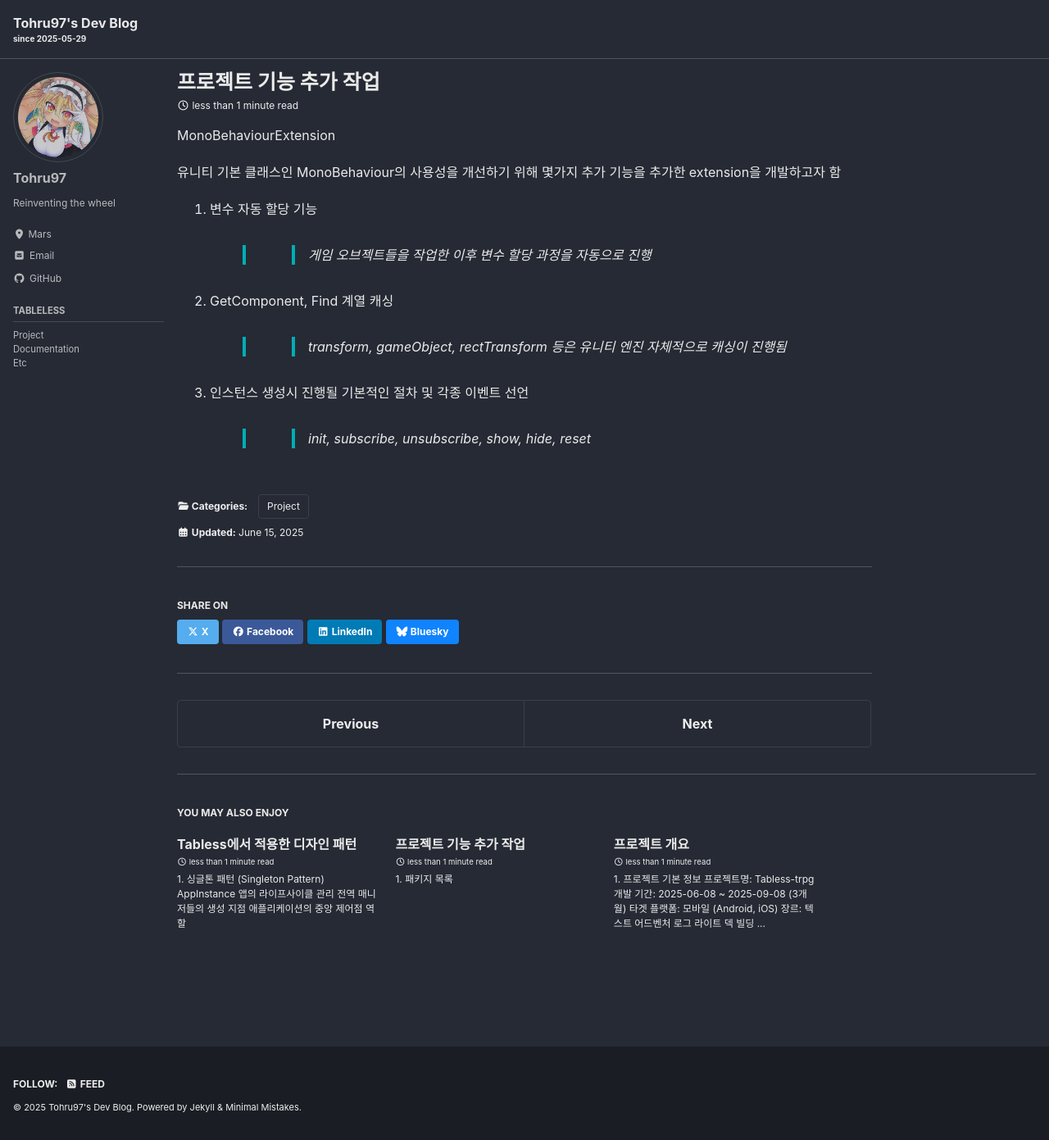
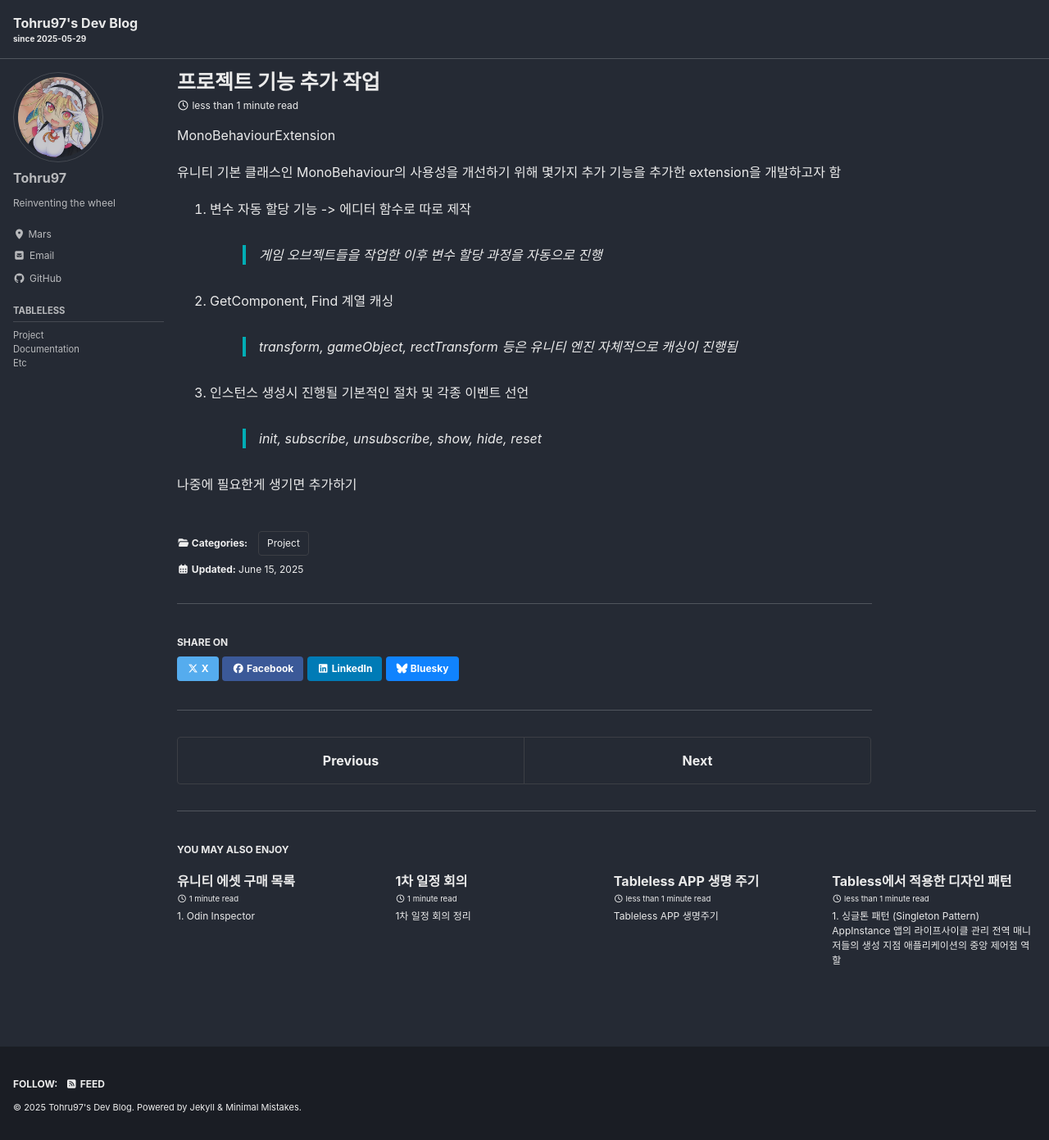
Before and after one commit to Tohru97/Tohru97.github.io, a Jekyll site: the page built from _posts/2025-06-15-250615.md, in a window 1280 px wide and 1391 px high. Shown: the whole window at 82% size. Built offline with Jekyll 4.4.1, drawn with Linux system fonts in a browser that asks for light colours; cached includes are drawn as plain includes; part of the change alters nothing that is shown.

Commit message:
1차 일정 회의, 에셋 구매 목록

````diff
--- a/_posts/2025-06-15-250615.md
+++ b/_posts/2025-06-15-250615.md
@@ -8,11 +8,13 @@ MonoBehaviourExtension
 
 유니티 기본 클래스인 MonoBehaviour의 사용성을 개선하기 위해 몇가지 추가 기능을 추가한 extension을 개발하고자 함
 
-1. 변수 자동 할당 기능
->> 게임 오브젝트들을 작업한 이후 변수 할당 과정을 자동으로 진행
+1. 변수 자동 할당 기능 -> 에디터 함수로 따로 제작
+> 게임 오브젝트들을 작업한 이후 변수 할당 과정을 자동으로 진행
 
 2. GetComponent, Find 계열 캐싱
->> transform, gameObject, rectTransform 등은 유니티 엔진 자체적으로 캐싱이 진행됨
+> transform, gameObject, rectTransform 등은 유니티 엔진 자체적으로 캐싱이 진행됨
 
 3. 인스턴스 생성시 진행될 기본적인 절차 및 각종 이벤트 선언
->> init, subscribe, unsubscribe, show, hide, reset
+> init, subscribe, unsubscribe, show, hide, reset
+
+나중에 필요한게 생기면 추가하기
--- /dev/null
+++ b/_posts/2025-06-22-lifecycle.md
@@ -0,0 +1,9 @@
+---
+title: "Tableless APP 생명 주기"
+categories:
+  - Project
+---
+
+Tableless APP 생명주기
+
+![app life cycle](/assets/img/app_life_cycle.png)
--- /dev/null
+++ b/_posts/2025-07-19-250719.md
@@ -0,0 +1,70 @@
+---
+title: "1차 일정 회의"
+categories:
+  - Project
+---
+
+# 1차 일정 회의 정리
+
+## 팀명
+Cat Council
+
+## 핵심 목표
+
+- **타이틀 화면 → 메인 화면 → 인게임 화면** 순으로 개발
+- 인게임에서 **다양한 이벤트**를 테이블화를 통해 손쉽게 추가, 자동화 시스템 구축
+- 이벤트는 **무한 루프**로 순환 가능해야 함
+- 이벤트 참가 및 결과를 **누적**하여 플레이어 진행 상황과 스탯 변화를 시각화
+- 전투 및 **덱빌딩 시스템은 추후 개발**
+
+## 화면별 레이아웃 구조
+
+### 1. 타이틀 화면
+- 로딩 이미지
+- 로딩 바
+- 게임 타이틀
+
+### 2. 메인 화면
+- 게임 시작 버튼
+- 설정 버튼
+- 임시 이벤트 버튼
+
+### 3. 인게임 화면
+
+#### 이벤트 뷰
+- 선택지 표시
+- 주사위 기능
+- 텍스트 출력
+- 관련 이미지 노출
+
+#### 플레이어 캐릭터 정보
+- 기본 스탯
+- 현재 상태 및 변화 실시간 표시
+
+#### 종합 결과
+- 겪은 이벤트 목록
+- 각종 기록 저장/조회
+
+#### 게임 루프 구조
+- 이벤트 발생 → 주사위 굴림 → 결과 결정 → 다음 이벤트
+- **무한 반복 루프** 구현 (종료 조건 없음)
+
+#### (참고)
+전투 및 덱 빌딩 시스템: 차후 기획 예정
+
+### 4. 설정 화면
+- 배경음, 효과음 ON/OFF
+- 언어 설정
+- 필수 최소 설정 옵션만 제공
+
+## 25-07-26까지 해야 할 일
+
+- 각 **씬(scene) 제작**
+- **폴더 구조** 설계 및 적용
+- 필요한 **에셋 추가**
+- **유틸 스크립트** 개발
+- **기본 씬 로직** 구현
+
+※ 위의 항목을 참고하여 업무 우선순위를 정해 진행 바랍니다.
+
+출처
--- /dev/null
+++ b/_posts/2025-07-26-250726.md
@@ -0,0 +1,105 @@
+---
+title: "유니티 에셋 구매 목록"
+categories:
+  - Project
+---
+
+## 1. Odin Inspector
+
+**사용 이유**
+- **간단한 커스텀 에디터 구현**: 별도의 복잡한 에디터 스크립트 없이 C# 어트리뷰트(Attribute)만으로 인스펙터 커스터마이징 가능.
+- **개발·협업 속도 향상**: 기획자나 아티스트가 인스펙터에서 직접 데이터 값을 조정하며 테스트할 수 있어 팀 전체 업무 효율성 증가.
+
+**예시**
+```csharp
+public class Character : MonoBehaviour
+{
+    public int health;
+
+    [ShowIf("IsDead")]
+    public string status = "사망";
+
+    private bool IsDead()
+    {
+        return health <= 0;
+    }
+
+    [Button("체력 10 감소")]
+    private void DecreaseHealth()
+    {
+        health -= 10;
+    }
+}
+```
+
+## 2. Hot Reload
+
+**사용 이유**
+- **매끄러운 테스트 환경**: 코드 수정 후 매번 컴파일 및 에디터 재시작 없이, 플레이 상태에서 코드 변경 사항을 바로 반영할 수 있음.
+- **업무 효율 증가**: 반복적인 테스트와 디버깅의 속도 개선.
+
+**예시**
+```csharp
+// moveSpeed 값을 변경하고 저장하면 플레이 중에도 즉시 반영
+public class PlayerController : MonoBehaviour
+{
+    public float moveSpeed = 5.0f;
+
+    void Update()
+    {
+        transform.Translate(Vector3.forward * moveSpeed * Time.deltaTime);
+    }
+}
+```
+
+## 3. Easy Save
+
+**사용 이유**
+- **쉬운 저장 시스템 구현**: PlayerPrefs보다 다양한 데이터 타입(List, Dictionary, 커스텀 클래스 등) 저장 가능.
+- **서버 없는 게임의 간편 세이브 관리**: 데이터 암호화, 다양한 저장 위치 지원.
+
+**예시**
+```csharp
+// 인벤토리 저장
+List<Item> inventory = new List<Item>();
+inventory.Add(new Item("Sword", 1));
+ES3.Save("inventory", inventory);
+
+// 인벤토리 불러오기
+List<Item> loaded = ES3.Load<List<Item>>("inventory");
+```
+
+## 4. Text Animator for Unity
+
+**사용 이유**
+- **몰입도 높은 텍스트 연출**: 흔들림, 색상 변화, 강조 등 다양한 애니메이션 효과로 사용자 몰입감 강화.
+- **태그 기반의 간편한 기능 추가**: 코드 수정 없이 텍스트에 태그만 삽입해 애니메이션 효과 적용 가능.
+
+**예시**
+```csharp
+// 강하게 흔들리는 텍스트 효과
+string dialogue = "이것은 <shake>강조</shake>된 텍스트입니다.";
+
+// 무지개 효과
+string rainbow = "이것은 <rainbow>무지개</rainbow> 효과입니다.";
+```
+- 테이블(CSV, ScriptableObject 등)에 태그가 포함된 텍스트를 저장해두고, 게임 상황 때마다 불러와 애니메이션 효과를 사용할 수 있습니다.
+
+## 5. DOTween Pro
+
+**사용 이유**
+- **간단한 코드로 강력한 애니메이션 구현**: 트윈(움직임, 크기, 색상 변화 등)을 코드 한 줄로 쉽게 처리 가능.
+- **내장 애니메이션 대비 높은 성능과 활용도**: Sequence, 콜백 함수 등 복잡한 애니메이션을 체계적·유연하게 제어 가능.
+
+**예시**
+```csharp
+// UI 패널 이동 애니메이션
+uiPanel.transform.DOMove(Vector3.zero, 1f);
+
+// 여러 애니메이션 순차 실행
+Sequence seq = DOTween.Sequence();
+seq.Append(transform.DOMoveX(5, 1f));
+seq.Append(transform.DORotate(new Vector3(0,180,0), 1f));
+seq.Play();
+```
+---
````
Also changed, not shown: assets/img/app_life_cycle.png (added).
